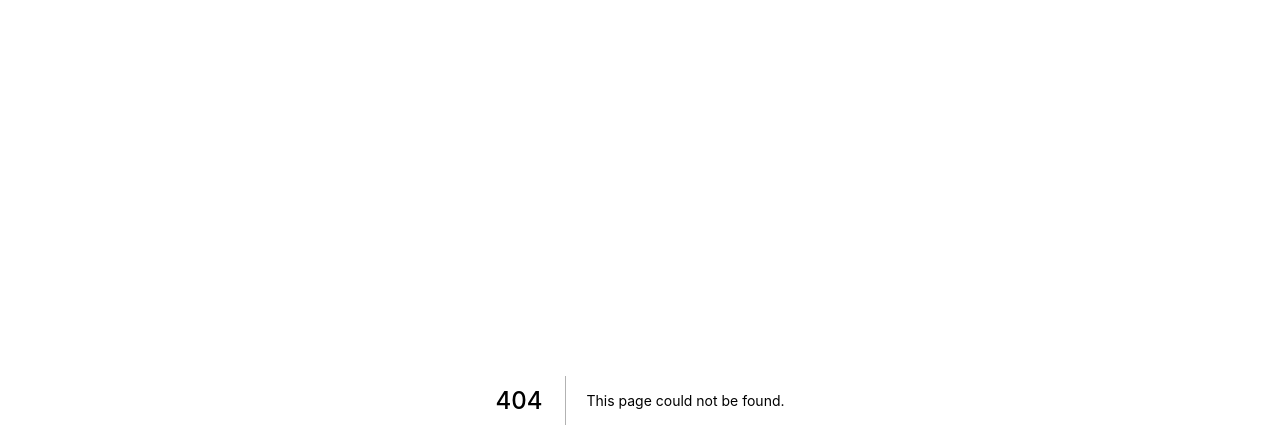
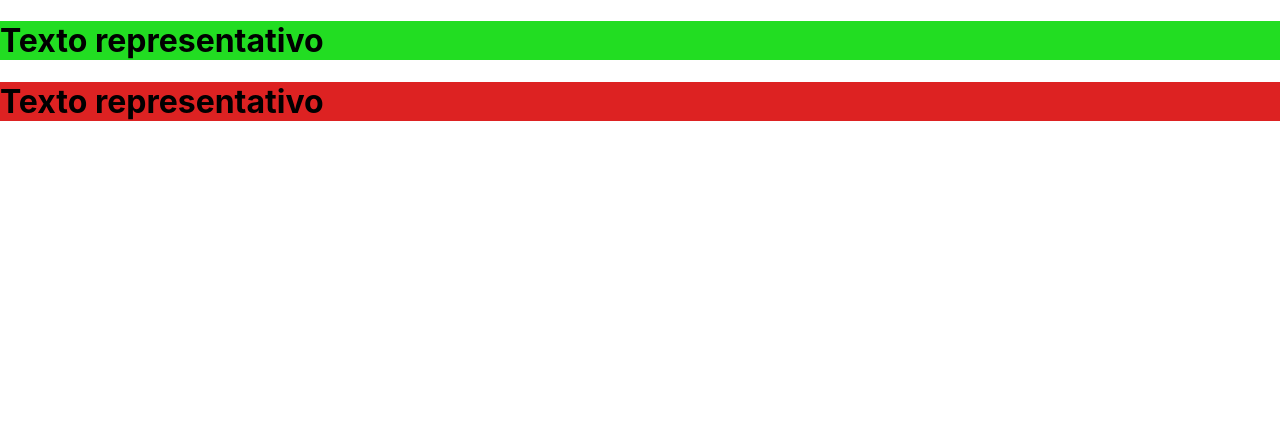
Before and after one commit to AbiezerSidonioJoseOdanacaJunior/exercicionext, a Next.js app in the folder exercicionext/: page /css/usandoEstilo in a window 1280 px wide. Before the commit this address had no page. Shown: the top 448 px of the page. Built offline with nearby package versions, Linux system fonts and the light colour scheme.

Commit message:
Aplicando css

```diff
--- /dev/null
+++ b/exercicionext/components/Estilo.jsx
@@ -0,0 +1,9 @@
+export default function Estilo(props) {
+    return (
+        <div>
+            <h1 style={{backgroundColor: props.numero >= 0 ? "#2D2" : "#D22"}}>
+                Texto representativo
+            </h1>
+        </div>
+    )
+}
--- a/exercicionext/components/SomaUm.jsx
+++ b/exercicionext/components/SomaUm.jsx
@@ -1,9 +1,8 @@
 export default function SomaUm(props) {
-    //props.numero++
+    // props.numero++
     return (
         <div>
             <h1>{props.numero + 1}</h1>
         </div>
     )
-
 }
--- /dev/null
+++ b/exercicionext/pages/css/usandoEstilo.jsx
@@ -0,0 +1,10 @@
+import Estilo from "../../components/Estilo";
+
+export default function usandoEstilo() {
+    return (
+       <div>
+           <Estilo numero = {30} />
+           <Estilo numero = {-50} />
+       </div>
+    )
+}
```
